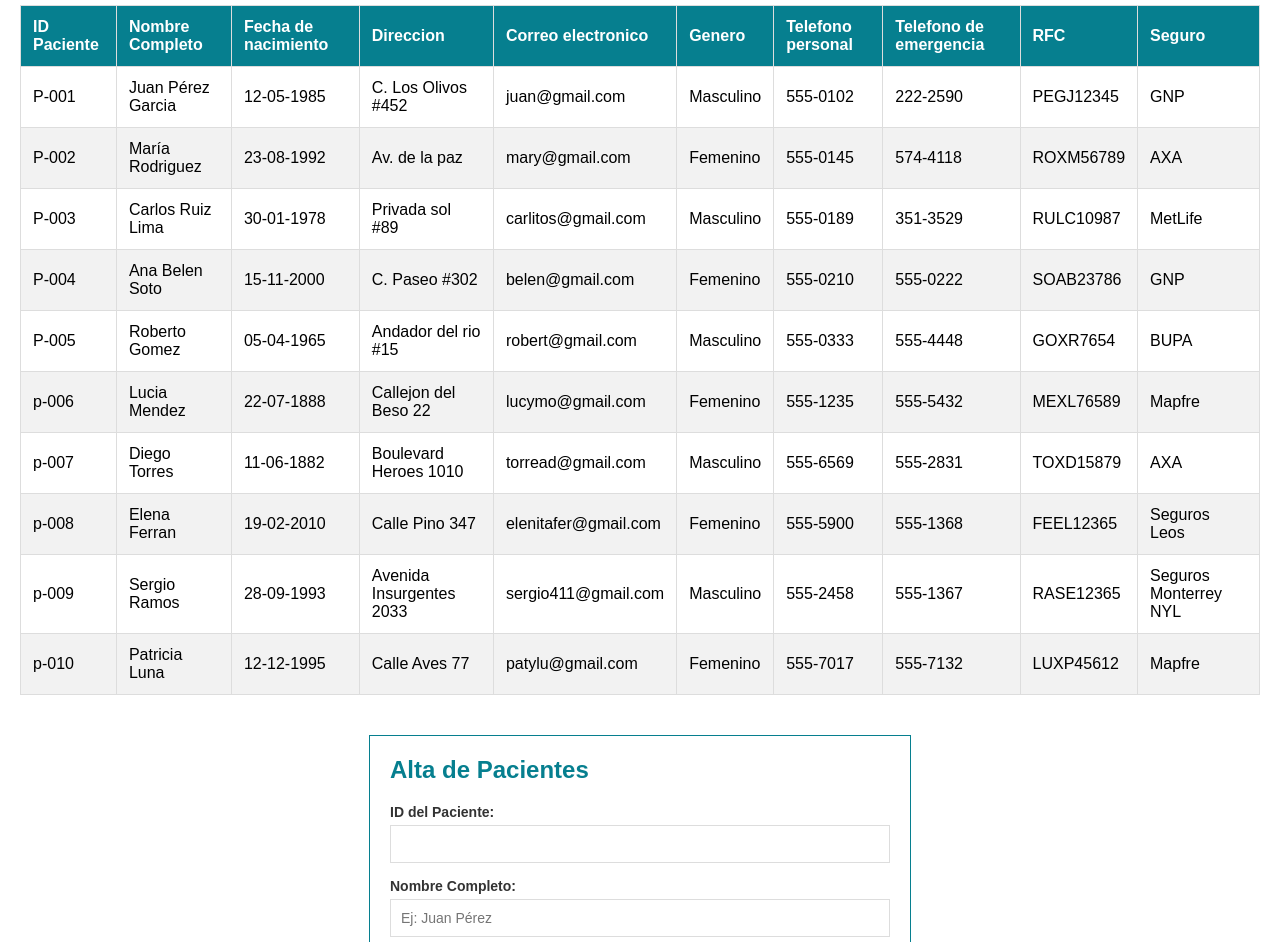
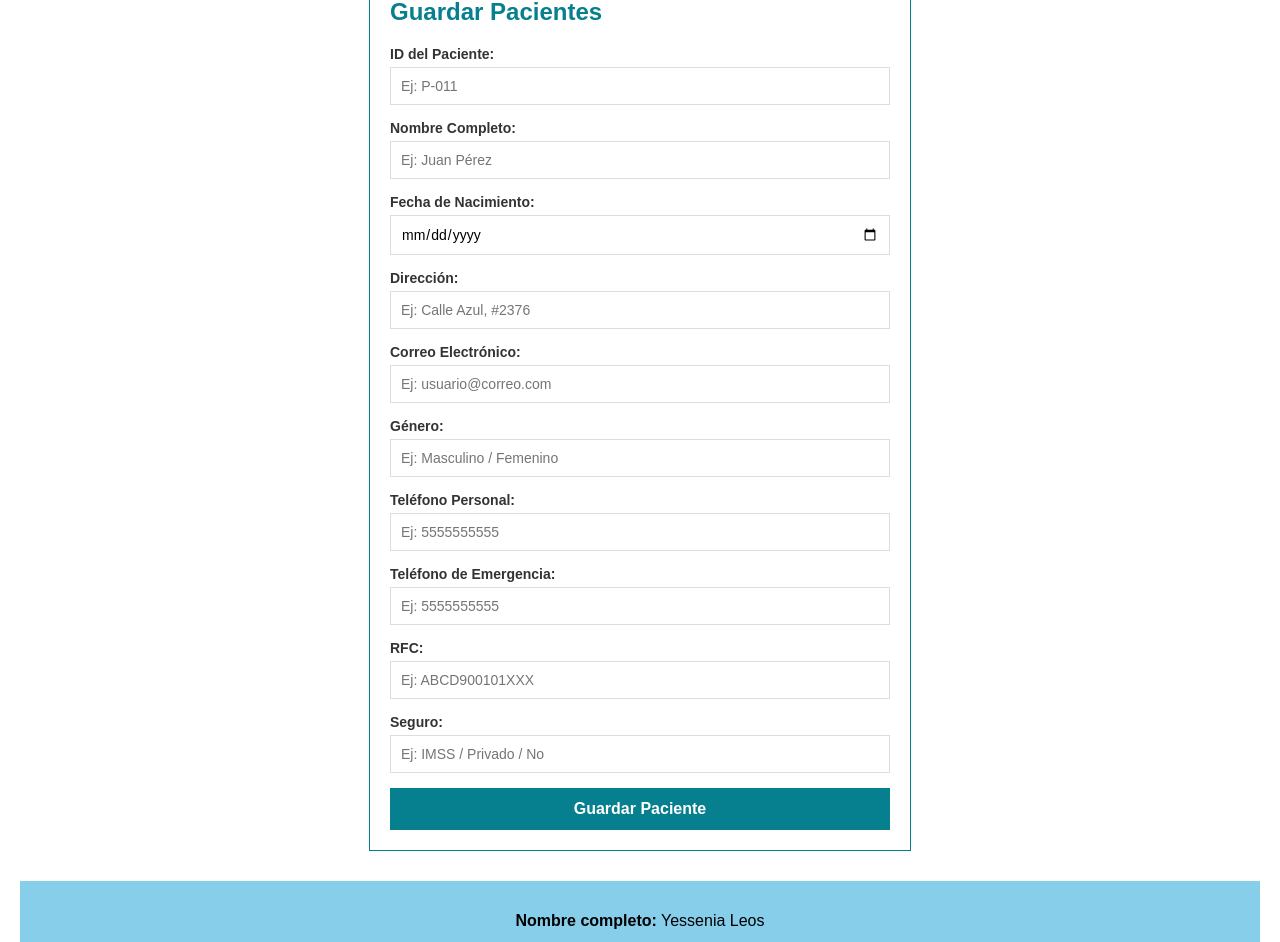
Before and after one commit to LeosYessenia/proyectoFormulario, a plain HTML site: page pacientesformulario.html in a window 1280 px wide. Shown: the part 313-1255 px from the top of the page. Drawn offline with Linux system fonts and the light colour scheme.

Commit message:
Update pacientesformulario.html

```diff
--- a/pacientesformulario.html
+++ b/pacientesformulario.html
@@ -8,16 +8,12 @@
         header { background-color: #067F8F; color: white; padding: 30px; text-align: center; }
         nav { background-color: #333333; padding: 10px; }
         nav a { color: white; text-decoration: none; margin-right: 15px; cursor: pointer; }
-        table { width: 100%; border-collapse: collapse; margin-top: 20px; }
-        th, td { border: 1px solid #ddd; padding: 12px; text-align: left; }
-        th { background-color: #067F8F; color: white; }
-        tr:nth-child(even) { background-color: #f2f2f2; }
         footer { background-color: skyblue; padding: 15px; text-align: center; margin-top: 30px; }
 
         .form-container { max-width: 500px; margin: 40px auto 20px auto; padding: 20px; border: 1px solid #067F8F; }
         .form-group { margin-bottom: 15px; }
         label { display: block; margin-bottom: 5px; font-weight: bold; color: #333; font-size: 14px; }
-        input[type="text"], input[type="number"], input[type="date"] { width: 100%; padding: 10px; border: 1px solid #ddd; font-family: Arial, sans-serif; font-size: 14px; box-sizing: border-box; }
+        input[type="text"], input[type="number"], input[type="date"], input[type="email"], input[type="tel"] { width: 100%; padding: 10px; border: 1px solid #ddd; font-family: Arial, sans-serif; font-size: 14px; box-sizing: border-box; }
         input:focus { outline: 1px solid #067F8F; }
         .btn-submit { background-color: #067F8F; color: white; border: none; padding: 12px; width: 100%; font-size: 16px; font-weight: bold; cursor: pointer; font-family: Arial, sans-serif; }
         .btn-submit:hover { background-color: #045b67; }
@@ -40,203 +36,60 @@
     </nav>
 
     <main>
-        <div id="pacientes">
-            <h2>Pacientes</h2>
-            <table>
-                <thead>
-                    <tr>
-                        <th>ID Paciente</th>
-                        <th>Nombre Completo</th>
-                        <th>Fecha de nacimiento</th>
-                        <th>Direccion</th>
-                        <th>Correo electronico</th>
-                        <th>Genero</th>
-                        <th>Telefono personal</th>
-                        <th>Telefono de emergencia</th>
-                        <th>RFC</th>
-                        <th>Seguro</th>
-                    </tr>
-                </thead>
-                <tbody>
-                    <tr>
-                        <td>P-001</td>
-                        <td>Juan Pérez Garcia</td>
-                        <td>12-05-1985</td>
-                        <td>C. Los Olivos #452</td>
-                        <td>juan@gmail.com</td>
-                        <td>Masculino</td>
-                        <td>555-0102</td>
-                        <td>222-2590</td>
-                        <td>PEGJ12345</td>
-                        <td>GNP</td>
-                    </tr>
-                    <tr>
-                        <td>P-002</td>
-                        <td>María Rodriguez</td>
-                        <td>23-08-1992</td>
-                        <td>Av. de la paz</td>
-                        <td>mary@gmail.com</td>
-                        <td>Femenino</td>
-                        <td>555-0145</td>
-                        <td>574-4118</td>
-                        <td>ROXM56789</td>
-                        <td>AXA</td>
-                    </tr>
-                    <tr>
-                        <td>P-003</td>
-                        <td>Carlos Ruiz Lima</td>
-                        <td>30-01-1978</td>
-                        <td>Privada sol #89</td>
-                        <td>carlitos@gmail.com</td>
-                        <td>Masculino</td>
-                        <td>555-0189</td>
-                        <td>351-3529</td>
-                        <td>RULC10987</td>
-                        <td>MetLife</td>
-                    </tr>
-                    <tr>
-                        <td>P-004</td>
-                        <td>Ana Belen Soto</td>
-                        <td>15-11-2000</td>
-                        <td>C. Paseo #302</td>
-                        <td>belen@gmail.com</td>
-                        <td>Femenino</td>
-                        <td>555-0210</td>
-                        <td>555-0222</td>
-                        <td>SOAB23786</td>
-                        <td>GNP</td>
-                    </tr>
-                    <tr>
-                        <td>P-005</td>
-                        <td>Roberto Gomez</td>
-                        <td>05-04-1965</td>
-                        <td>Andador del rio #15</td>
-                        <td>robert@gmail.com</td>
-                        <td>Masculino</td>
-                        <td>555-0333</td>
-                        <td>555-4448</td>
-                        <td>GOXR7654</td>
-                        <td>BUPA</td>
-                    </tr>
-                    <tr>
-                        <td>p-006</td>
-                        <td>Lucia Mendez</td>
-                        <td>22-07-1888</td>
-                        <td>Callejon del Beso 22</td>
-                        <td>lucymo@gmail.com</td>
-                        <td>Femenino</td>
-                        <td>555-1235</td>
-                        <td>555-5432</td>
-                        <td>MEXL76589</td>
-                        <td>Mapfre</td>
-                    </tr>
-                    <tr>
-                        <td>p-007</td>
-                        <td>Diego Torres</td>
-                        <td>11-06-1882</td>
-                        <td>Boulevard Heroes 1010</td>
-                        <td>torread@gmail.com</td>
-                        <td>Masculino</td>
-                        <td>555-6569</td>
-                        <td>555-2831</td>
-                        <td>TOXD15879</td>
-                        <td>AXA</td>
-                    </tr>
-                    <tr>
-                        <td>p-008</td>
-                        <td>Elena Ferran</td>
-                        <td>19-02-2010</td>
-                        <td>Calle Pino 347</td>
-                        <td>elenitafer@gmail.com</td>
-                        <td>Femenino</td>
-                        <td>555-5900</td>
-                        <td>555-1368</td>
-                        <td>FEEL12365</td>
-                        <td>Seguros Leos</td>
-                    </tr>
-                    <tr>
-                        <td>p-009</td>
-                        <td>Sergio Ramos</td>
-                        <td>28-09-1993</td>
-                        <td>Avenida Insurgentes 2033</td>
-                        <td>sergio411@gmail.com</td>
-                        <td>Masculino</td>
-                        <td>555-2458</td>
-                        <td>555-1367</td>
-                        <td>RASE12365</td>
-                        <td>Seguros Monterrey NYL</td>
-                    </tr>
-                    <tr>
-                        <td>p-010</td>
-                        <td>Patricia Luna</td>
-                        <td>12-12-1995</td>
-                        <td>Calle Aves 77</td>
-                        <td>patylu@gmail.com</td>
-                        <td>Femenino</td>
-                        <td>555-7017</td>
-                        <td>555-7132</td>
-                        <td>LUXP45612</td>
-                        <td>Mapfre</td>
-                    </tr>
-                </tbody>
-            </table>
-        </div>
-
-<div class="form-container">
-            <h2 class="form-title">Alta de Pacientes</h2>
-            <form action="altas.html" method="POST">
-
+        <div class="form-container">
+            <h2 class="form-title">Guardar Pacientes</h2>
+            <form>
                 <div class="form-group">
                     <label>ID del Paciente:</label>
-                    <input type="number" name="id_paciente" required>
+                    <input type="text" id="id_paciente" name="id_paciente" placeholder="Ej: P-011" required>
                 </div>
 
                 <div class="form-group">
                     <label>Nombre Completo:</label>
-                    <input type="text" name="nombre_completo" placeholder="Ej: Juan Pérez" required>
+                    <input type="text" id="nombre_completo" name="nombre_completo" placeholder="Ej: Juan Pérez" required>
                 </div>
 
                 <div class="form-group">
                     <label>Fecha de Nacimiento:</label>
-                    <input type="date" name="fecha_nacimiento" required>
+                    <input type="date" id="fecha_nacimiento" name="fecha_nacimiento" required>
                 </div>
 
                 <div class="form-group">
                     <label>Dirección:</label>
-                    <input type="text" name="direccion" placeholder="Ej: Calle Azul, #2376" required>
+                    <input type="text" id="direccion" name="direccion" placeholder="Ej: Calle Azul, #2376" required>
                 </div>
 
                 <div class="form-group">
                     <label>Correo Electrónico:</label>
-                    <input type="email" name="correo_electronico" placeholder="Ej: usuario@correo.com" required>
+                    <input type="email" id="correo_electronico" name="correo_electronico" placeholder="Ej: usuario@correo.com" required>
                 </div>
 
                 <div class="form-group">
                     <label>Género:</label>
-                    <input type="text" name="genero" placeholder="Ej: Masculino / Femenino" required>
+                    <input type="text" id="genero" name="genero" placeholder="Ej: Masculino / Femenino" required>
                 </div>
 
                 <div class="form-group">
                     <label>Teléfono Personal:</label>
-                    <input type="tel" name="telefono_personal" placeholder="Ej: 5555555555" required>
+                    <input type="tel" id="telefono_personal" name="telefono_personal" placeholder="Ej: 5555555555" required>
                 </div>
 
                 <div class="form-group">
                     <label>Teléfono de Emergencia:</label>
-                    <input type="tel" name="telefono_emergencia" placeholder="Ej: 5555555555" required>
+                    <input type="tel" id="telefono_emergencia" name="telefono_emergencia" placeholder="Ej: 5555555555" required>
                 </div>
 
                 <div class="form-group">
                     <label>RFC:</label>
-                    <input type="text" name="rfc" placeholder="Ej: ABCD900101XXX" required>
+                    <input type="text" id="rfc" name="rfc" placeholder="Ej: ABCD900101XXX" required>
                 </div>
 
                 <div class="form-group">
                     <label>Seguro:</label>
-                    <input type="text" name="seguro" placeholder="Ej: IMSS / Privado / No" required>
+                    <input type="text" id="seguro" name="seguro" placeholder="Ej: IMSS / Privado / No" required>
                 </div>
 
-                <button type="submit" class="btn-submit">Dar de alta al Paciente</button>
+                <button type="button" class="btn-submit" onclick="agregarPacientes()">Guardar Paciente</button>
             </form>
         </div>
     </main>
@@ -248,5 +101,77 @@
         <p><strong>Especialidad:</strong> Programación</p>
     </footer>
 
+    <script>
+        async function agregarPacientes(){
+            let idPaciente = document.getElementById("id_paciente").value;
+            let nombreCompleto = document.getElementById("nombre_completo").value;
+            let fechaNacimiento = document.getElementById("fecha_nacimiento").value;
+            let direccion = document.getElementById("direccion").value;
+            let correoElectronico = document.getElementById("correo_electronico").value;
+            let genero = document.getElementById("genero").value;
+            let telefonoPersonal = document.getElementById("telefono_personal").value;
+            let telefonoEmergencia = document.getElementById("telefono_emergencia").value;
+            let rfc = document.getElementById("rfc").value;
+            let seguro = document.getElementById("seguro").value;
+
+            if(
+                idPaciente == "" || nombreCompleto == "" || fechaNacimiento == "" ||
+                direccion == "" || correoElectronico == "" || genero == "" ||
+                telefonoPersonal == "" || telefonoEmergencia == "" || rfc == "" || seguro == ""
+            ){
+                alert("Completa todos los campos");
+                return;
+            }
+
+            const datosPacientes = {
+                ID_Paciente: idPaciente,
+                Nombre_Completo: nombreCompleto,
+                Fecha_nacimiento: fechaNacimiento,
+                Direccion: direccion,
+                Correo_electronico: correoElectronico,
+                Genero: genero,
+                Telefono_personal: telefonoPersonal,
+                Telefono_emergencia: telefonoEmergencia,
+                RFC: rfc,
+                Seguro: seguro
+            };
+
+            try {
+                const respuesta = await fetch('http://localhost:5000/api/pacientes', {
+                    method: 'POST',
+                    headers: {
+                        'Content-Type': 'application/json'
+                    },
+                    body: JSON.stringify(datosPacientes)
+                });
+
+                const resultado = await respuesta.json();
+
+                if (respuesta.ok) {
+                    // SE ELIMINÓ EL CÓDIGO QUE BUSCABA LA TABLA Y AGREGABA FILAS
+
+                    // Limpiar el formulario para un nuevo registro
+                    document.getElementById("id_paciente").value = "";
+                    document.getElementById("nombre_completo").value = "";
+                    document.getElementById("fecha_nacimiento").value = "";
+                    document.getElementById("direccion").value = "";
+                    document.getElementById("correo_electronico").value = "";
+                    document.getElementById("genero").value = "";
+                    document.getElementById("telefono_personal").value = "";
+                    document.getElementById("telefono_emergencia").value = "";
+                    document.getElementById("rfc").value = "";
+                    document.getElementById("seguro").value = "";
+
+                    alert(resultado.mensaje);
+                } else {
+                    alert("Error al guardar en el servidor: " + resultado.error);
+                }
+
+            } catch (error) {
+                console.error("Error en la petición:", error);
+                alert("No se pudo conectar con el servidor backend. ¿Está encendido?");
+            }
+        }
+    </script>
 </body>
 </html>
```
